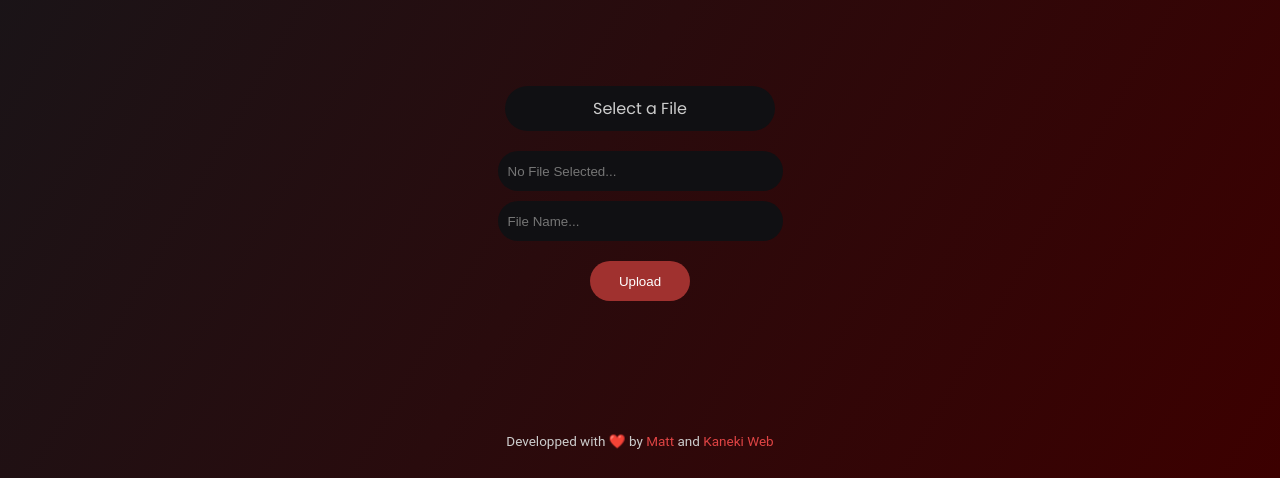
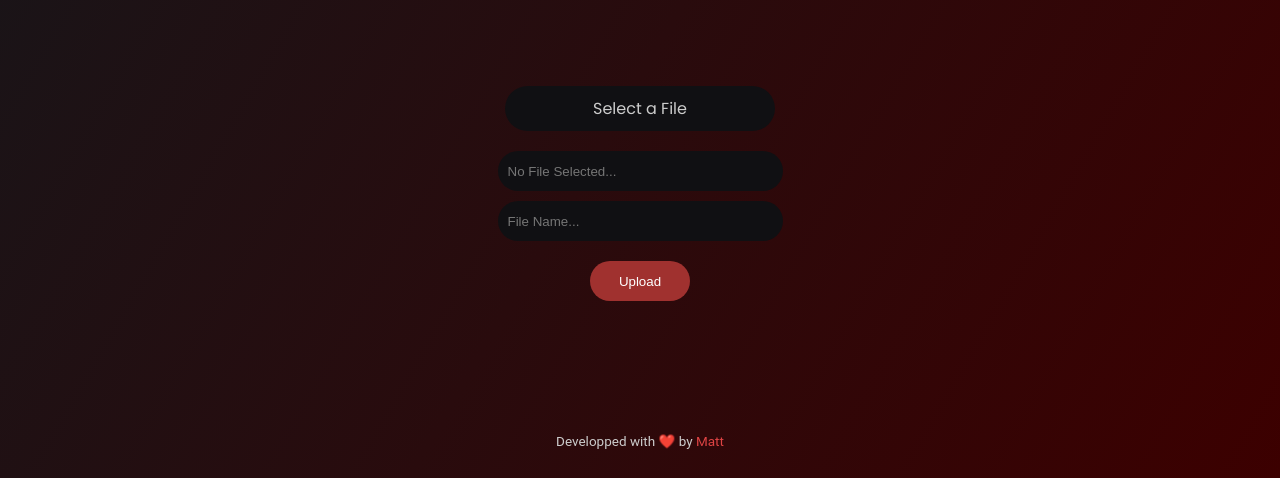
Before and after one commit to MattLaSardine/Nesim, a plain HTML site: page src/index.html in a window 1280 px wide. Shown: the part 322-800 px from the top of the page. Drawn offline with Linux system fonts and the light colour scheme.

Commit message:
Update index.html

```diff
--- a/src/index.html
+++ b/src/index.html
@@ -95,7 +95,7 @@
     </section>
 
     <footer>
-        Developped with ❤️ by <a class="links" href="https://github.com/mattlasardine">Matt</a> and <a class="links" href="https://github.com/KanekiWeb">Kaneki Web</a>
+        Developped with ❤️ by <a class="links" href="https://github.com/mattlasardine">Matt</a>
     </footer>
 
 </body>
```
